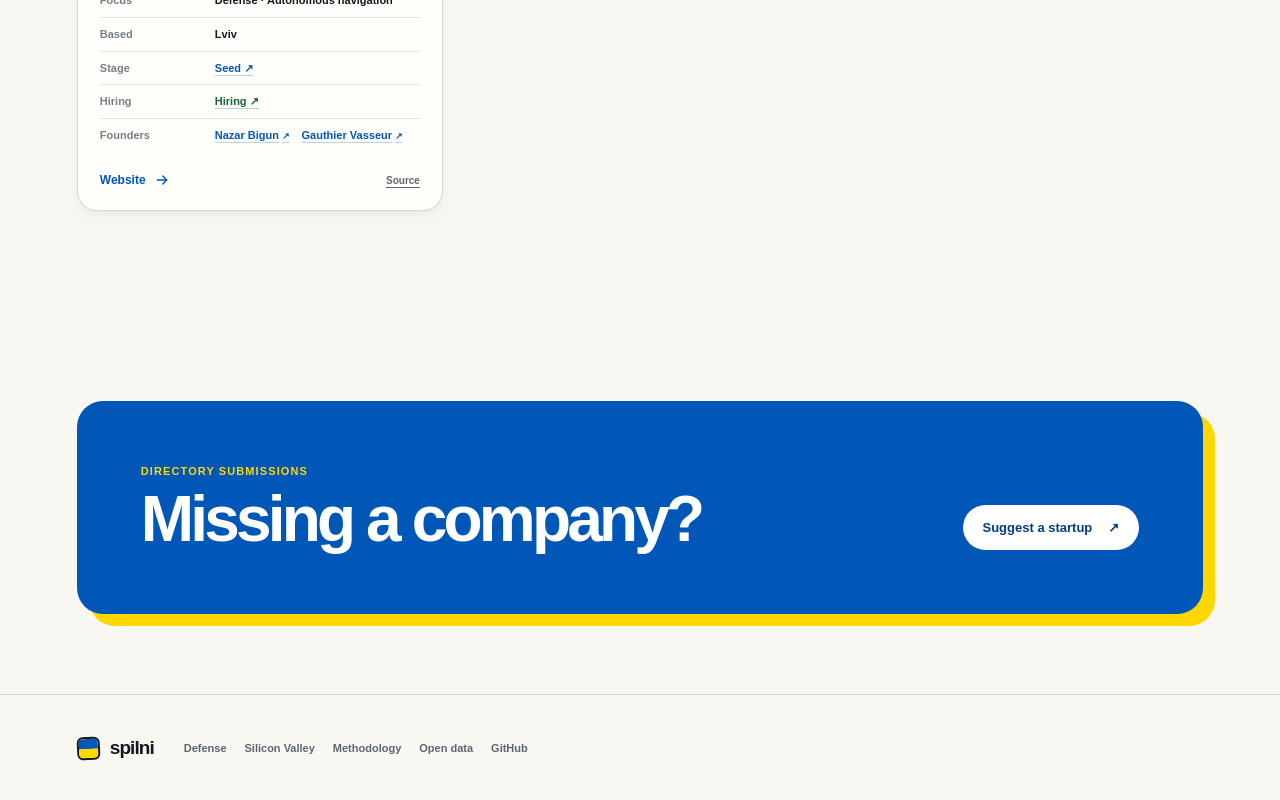
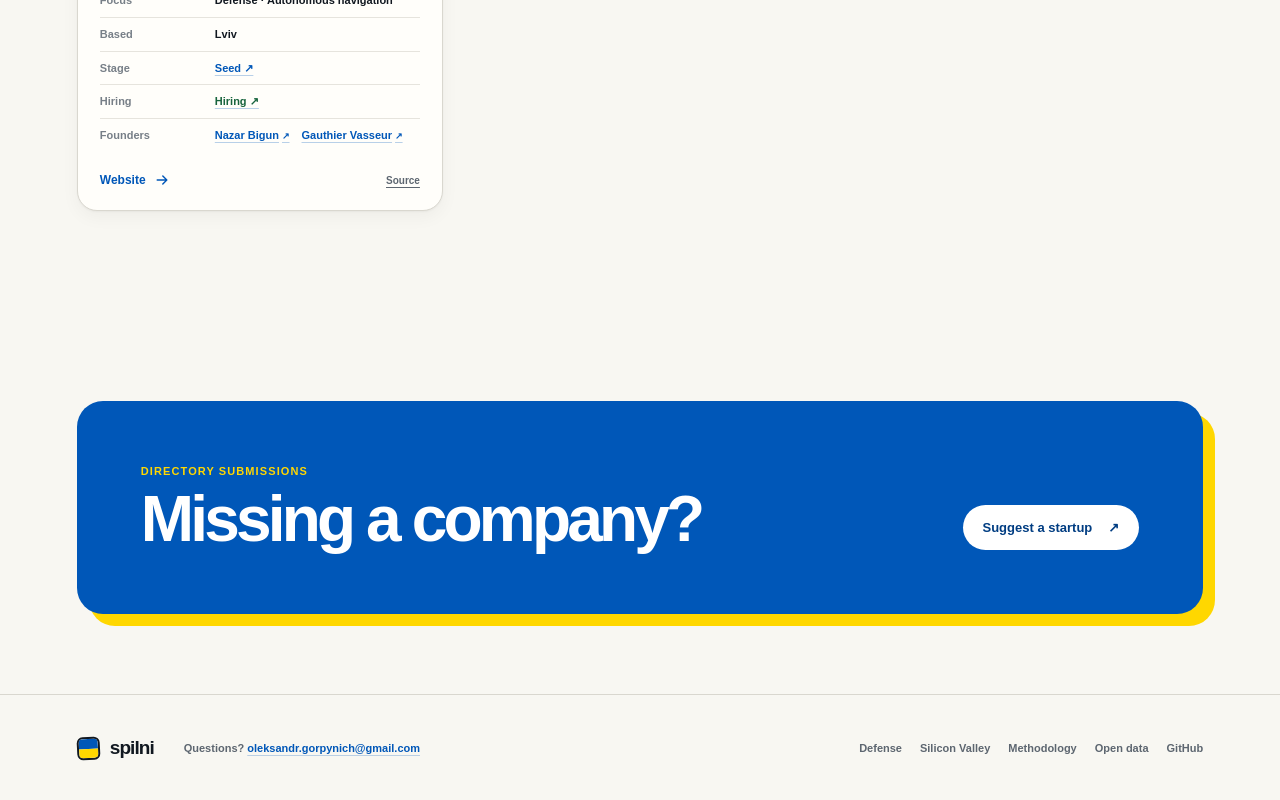
Before and after one commit to OlexG/spilni, a Next.js app: page / in a window 1280 px wide. Shown: the part 4708-5508 px from the top of the page. Built offline with nearby package versions, Linux system fonts and the light colour scheme.

Commit message:
Add footer contact email

```diff
--- a/app/globals.css
+++ b/app/globals.css
@@ -297,6 +297,8 @@
 footer { display: grid; grid-template-columns: auto 1fr auto; gap: 30px; align-items: center; padding: 42px clamp(24px, 6vw, 96px); border-top: 1px solid var(--line); font-size: 11px; font-weight: 700; }
 footer p { margin: 0; color: var(--muted); }
 footer > div { display: flex; gap: 18px; color: var(--muted); }
+.footer-contact a { color: var(--blue); text-decoration: underline; text-decoration-color: rgba(0, 87, 184, 0.25); text-underline-offset: 3px; }
+.footer-contact a:hover { text-decoration-color: currentColor; }
 .footer-links a:hover { color: var(--blue); }
 .footer-brand { font-size: 19px; }
 .footer-brand .brand-mark { width: 23px; height: 23px; border-radius: 6px; }
--- a/components/SiteChrome.tsx
+++ b/components/SiteChrome.tsx
@@ -30,6 +30,9 @@
   return (
     <footer>
       <Link className="brand footer-brand" href="/"><Mark /><span>spilni</span></Link>
+      <p className="footer-contact">
+        Questions? <a href="mailto:oleksandr.gorpynich@gmail.com">oleksandr.gorpynich@gmail.com</a>
+      </p>
       <div className="footer-links">
         <Link href="/defense-startups">Defense</Link>
         <Link href="/silicon-valley">Silicon Valley</Link>
```
